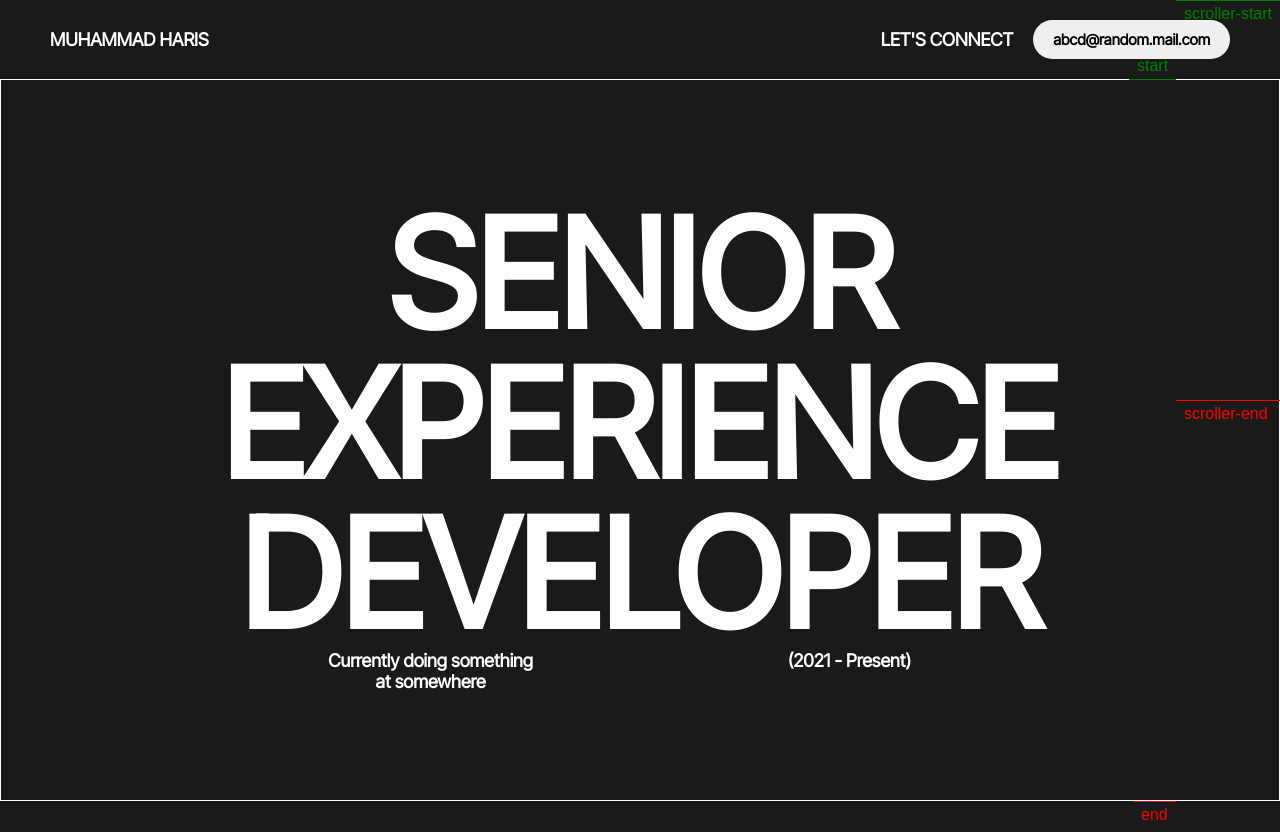
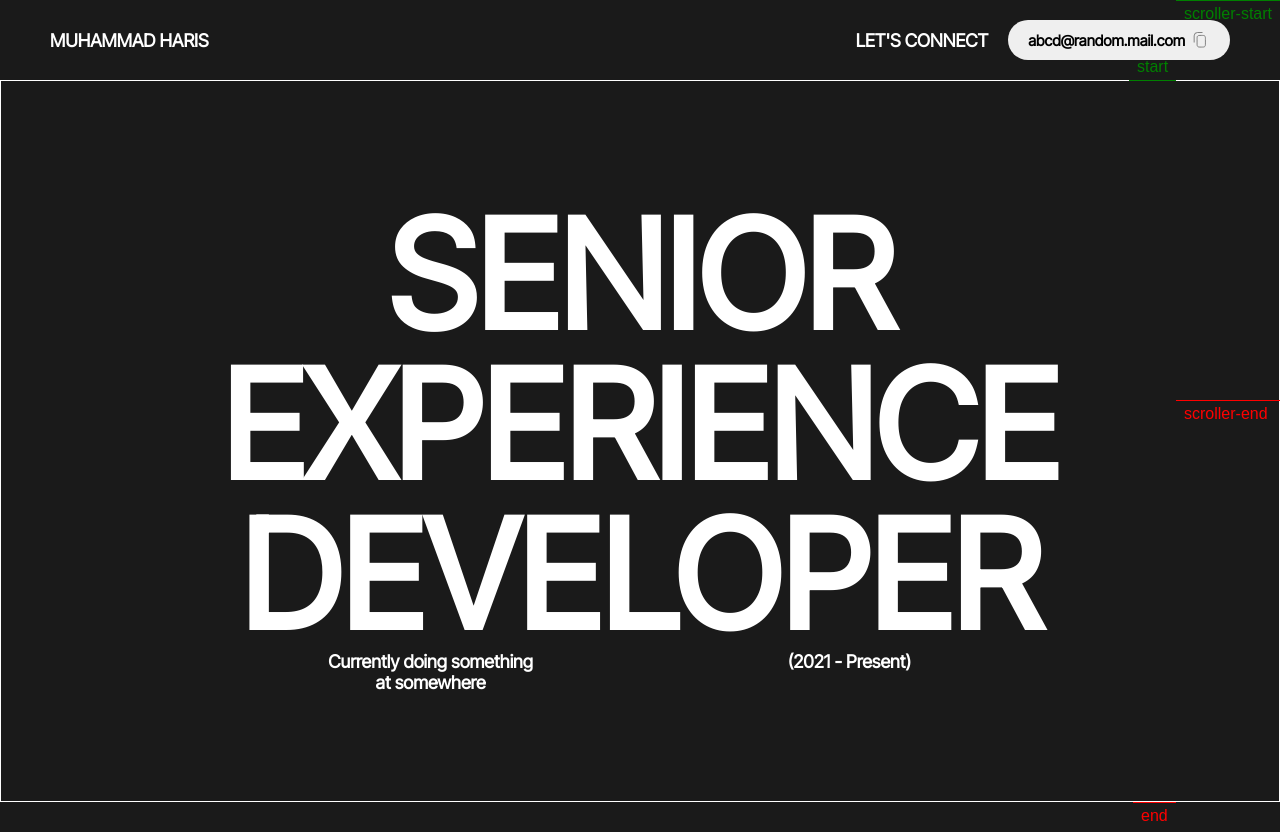
Before and after one commit to headlessNode/homepage, a website built with webpack: page src/template.html in a window 1280 px wide. Shown: the top 832 px of the page. Built offline with nearby package versions, Linux system fonts and the light colour scheme.

Commit message:
Modify hero animation - reduce opacityTo of the animation - add copy svg to header email button

```diff
--- a/src/script.js
+++ b/src/script.js
@@ -53,15 +53,13 @@ const scrollTimeline = gsap.timeline({
     pin: true, // Pin everthing
     scrub: true, // Use true to remove the lag that makes things feel janky
     markers: true,
-    // animation: scrollAnimation, // Add the whole timeline to the controll of the ScrollTrigger
-    // animation: scrollTimeline, // No need if you make ScrollTrigger part of the timeline
     start: 'top',
     end: 'bottom 50%',
   },
 });
 scrollTimeline
   .to('.title', {
-    scale: 0,
+    scale: 0.8,
     opacity: 0,
     ease: 'none',
   })
--- a/src/styles.css
+++ b/src/styles.css
@@ -68,6 +68,14 @@ h1 {
   font-optical-sizing: auto;
   font-weight: 600;
   font-size: 15px;
+  display: flex;
+  align-items: center;
+  gap: 5px;
+}
+
+.connect button .cpy {
+  width: 20px;
+  height: 20px;
 }
 
 .heading-one,
@@ -129,6 +137,5 @@ h1 {
 
 .hero .picture {
   border-radius: 50px;
-  /* width: 700px; */
   height: 500px;
 }
--- a/src/template.html
+++ b/src/template.html
@@ -19,7 +19,23 @@
         </div>
         <div class="connect">
           <p>LET'S CONNECT</p>
-          <button>abcd@random.mail.com</button>
+          <button>
+            abcd@random.mail.com
+            <svg
+              class="cpy"
+              viewBox="0 0 24 24"
+              fill="none"
+              xmlns="http://www.w3.org/2000/svg"
+              stroke="#fff"
+            >
+              <g stroke="#6b6b6b">
+                <path d="M15 3H9a4 4 0 0 0-4 4v8" />
+                <path
+                  d="M8.5 11.5c0-1.184 0-2.03.074-2.684.073-.643.21-1.035.443-1.338a2.5 2.5 0 0 1 .461-.461c.303-.232.696-.37 1.338-.443.653-.073 1.5-.074 2.684-.074 1.184 0 2.03 0 2.684.074.642.073 1.035.21 1.338.443.173.133.328.288.461.461.232.303.37.695.443 1.338.073.653.074 1.5.074 2.684v4c0 1.184 0 2.03-.074 2.684-.073.642-.21 1.035-.443 1.338a2.502 2.502 0 0 1-.461.461c-.302.232-.695.37-1.338.443-.653.073-1.5.074-2.684.074-1.184 0-2.03 0-2.684-.074-.643-.073-1.035-.21-1.338-.443a2.501 2.501 0 0 1-.461-.461c-.232-.302-.37-.695-.443-1.338-.073-.653-.074-1.5-.074-2.684v-4Z"
+                />
+              </g>
+            </svg>
+          </button>
         </div>
       </div>
       <div class="pin row">
```
Also changed, not shown: dist/index.html, dist/main.js.
